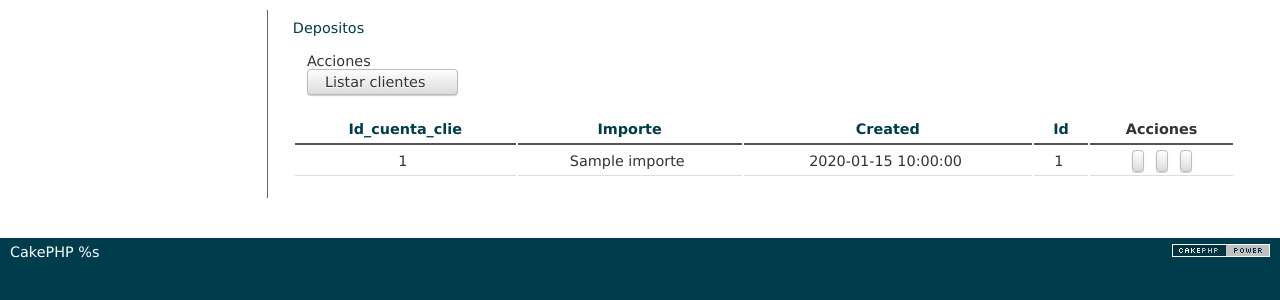
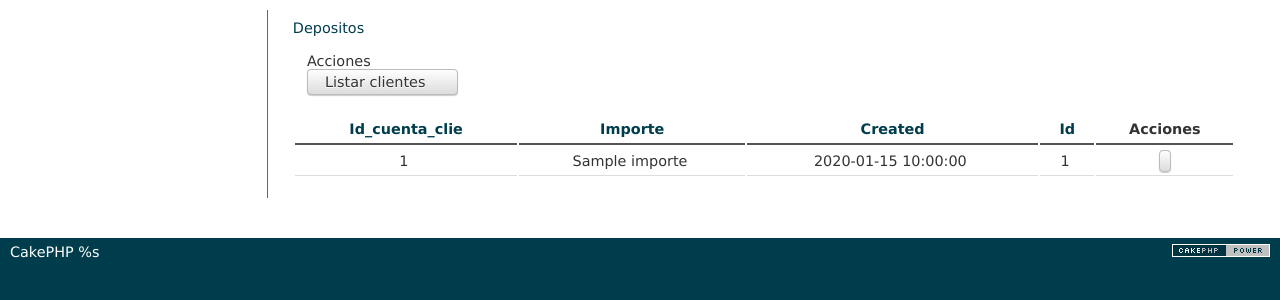
Before and after one commit to feder102/ropa, a CakePHP app: the page made by app/View/Depositos/index.ctp in a window 1280 px wide. Shown: the part 47-347 px from the top of the page. Run offline with PHP 8.4 and a stand-in for CakePHP, Linux system fonts and the light colour scheme; the template is opened without the code that fills it: most values are stand-ins (such as "Sample title", 1, 10 or a date in 2020); data that the repository does not hold is empty; some libraries are stand-ins or nearby versions.

Commit message:
correccion deposito

```diff
--- a/app/View/Depositos/index.ctp
+++ b/app/View/Depositos/index.ctp
@@ -45,8 +45,8 @@
 						<td style="text-align: center" nowrap><?php echo h($deposito['Deposito']['id']); ?>&nbsp;</td>
 						<td style="text-align: center" nowrap class="actions">
 							<?php echo $this->Html->link('<span class="glyphicon glyphicon-search"></span>', array('action' => 'view', $deposito['Deposito']['id_cuenta_clie']), array('title' => 'Ver', 'escape' => false)); ?>
-							<?php echo $this->Html->link('<span class="glyphicon glyphicon-edit"></span>', array('action' => 'edit', $deposito['Deposito']['id_cuenta_clie']), array('title' => 'Editar', 'escape' => false)); ?>
-							<?php echo $this->Form->postLink('<span class="glyphicon glyphicon-remove"></span>', array('action' => 'delete', $deposito['Deposito']['id_cuenta_clie']), array('title' => 'Eliminar', 'escape' => false), __('Está seguro que quiere eliminar # %s?', $deposito['Deposito']['id'])); ?>
+							<?php //echo $this->Html->link('<span class="glyphicon glyphicon-edit"></span>', array('action' => 'edit', $deposito['Deposito']['id_cuenta_clie']), array('title' => 'Editar', 'escape' => false)); ?>
+							<?php //echo $this->Form->postLink('<span class="glyphicon glyphicon-remove"></span>', array('action' => 'delete', $deposito['Deposito']['id_cuenta_clie']), array('title' => 'Eliminar', 'escape' => false), __('Está seguro que quiere eliminar # %s?', $deposito['Deposito']['id'])); ?>
 						</td>
 					</tr>
 				<?php endforeach; ?>
```
